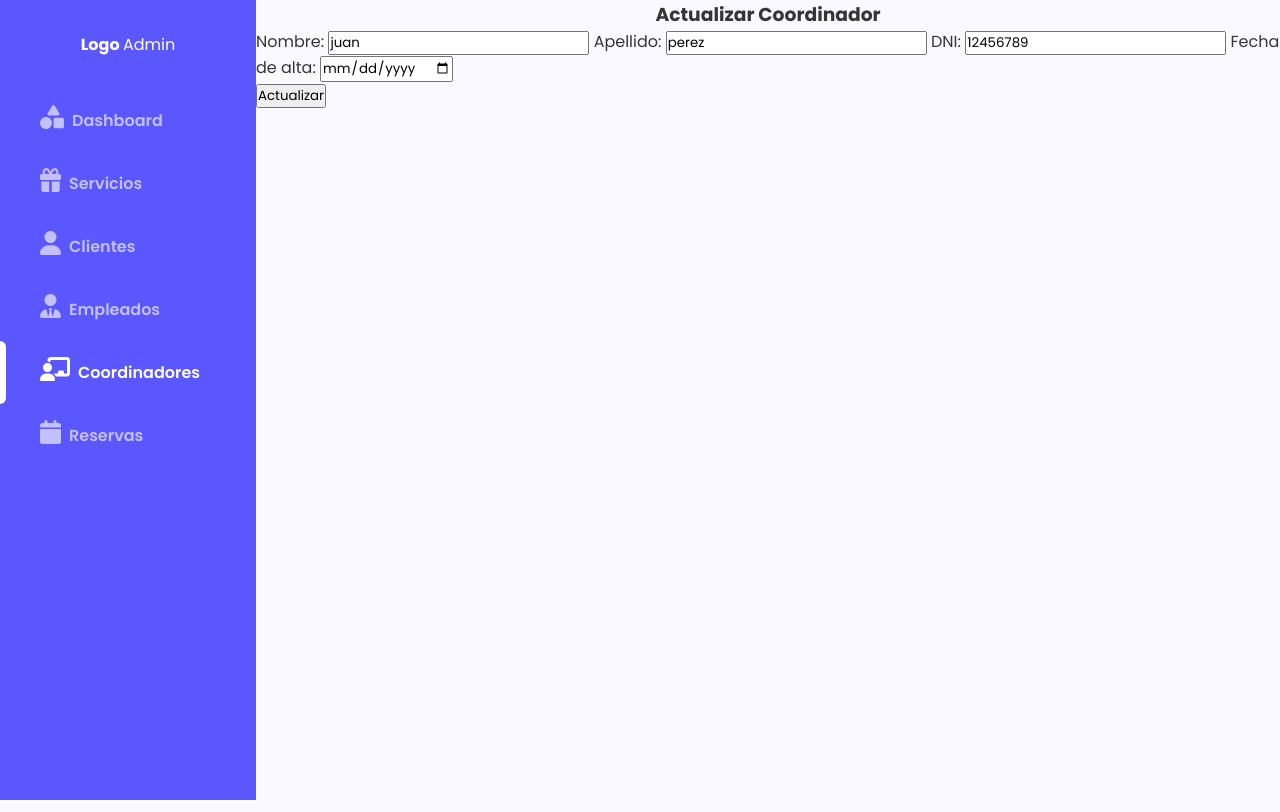
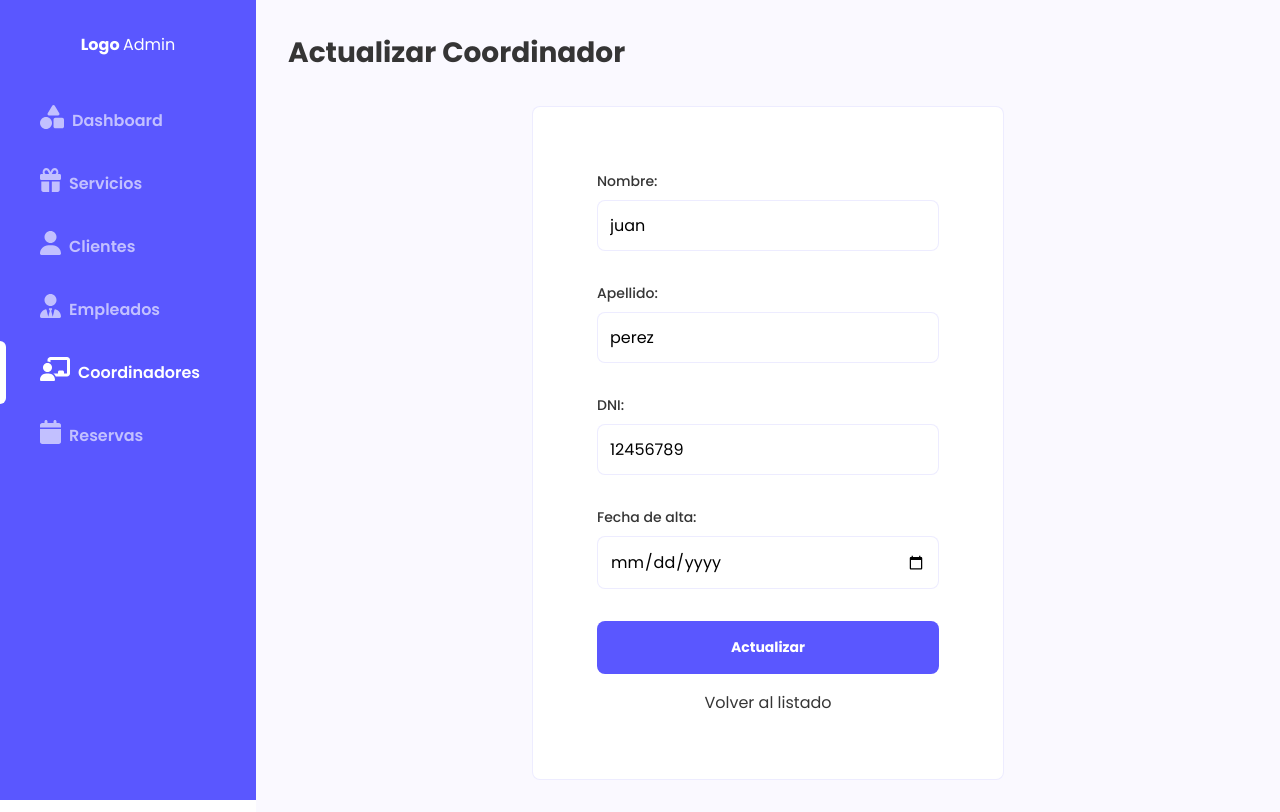
Before and after one commit to robertomiranda94/WebApp-Alkemy, a Django app: page /coordinadores/actualizar/1 in a window 1280 px wide. Run offline with Django 4.2, Linux system fonts and the light colour scheme; data comes from the database, SQL or seed files in the repository.

Commit message:
Añadido estilo actualización de coordinador

```diff
--- a/servicios/templates/coordinadores/actualizar.html
+++ b/servicios/templates/coordinadores/actualizar.html
@@ -3,29 +3,34 @@
 {% block titulo %} Actualizar Coordinador {% endblock %}
 
 {% block contenido_principal %}
-<h3 class="pb-3 d-flex justify-content-center fw-bold text-body-tertiary">Actualizar Coordinador</h3>
+<div class="contenido">
+  <h1 class="titulo">Actualizar Coordinador</h1>
+</div>
       <div class="d-flex justify-content-center p-5 bg-warning bg-opacity-75 rounded-5">
-
-        <form method="post">
+        <form method="post" class="formulario">
             {% csrf_token %}
 
-            <div class="form-group">
+            <div class="contenedor-campos">
+              <div class="campo-formulario">
               <label class="fw-semibold">Nombre:</label>
               <input type="text" name="nombre" maxlength="20" class="mb-3 form-control" value="{{coordinador.nombre}}">
-
+              </div>
+              <div class="campo-formulario">
               <label class="fw-semibold">Apellido:</label>
               <input type="text" name="apellido" maxlength="20" class="mb-3 form-control" value="{{coordinador.apellido}}">
-
+              </div>
+              <div class="campo-formulario">
               <label class="fw-semibold">DNI:</label>
               <input type="number" maxlength="10" name="numero_documento" class="mb-3 form-control" value="{{coordinador.numero_documento}}">
-
+              </div>
+              <div class="campo-formulario">
               <label class="fw-semibold">Fecha de alta:</label>
               <input type="date" name="fecha_alta" class="mb-3 form-control" value="{{coordinador.fecha_alta}}">
               </div>
-
-              <div class="d-flex justify-content-center pt-5">
-                <input type="submit" class="btn btn-primary bg-gradient fw-bold" value="Actualizar">
-              </div>
+                <input type="submit" class="boton" value="Actualizar">
+                <a href="{% url 'listar_coordinadores' %}" class="volver-link">
+                  Volver al listado
+              </a>
             </div>
 
           </form>
```
